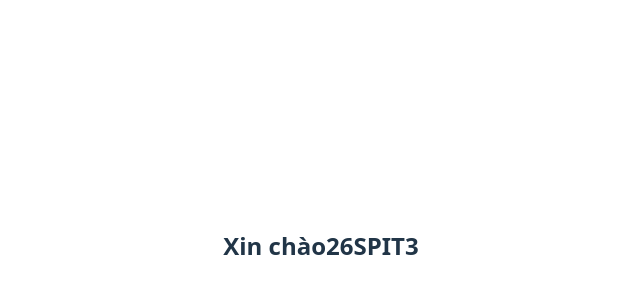
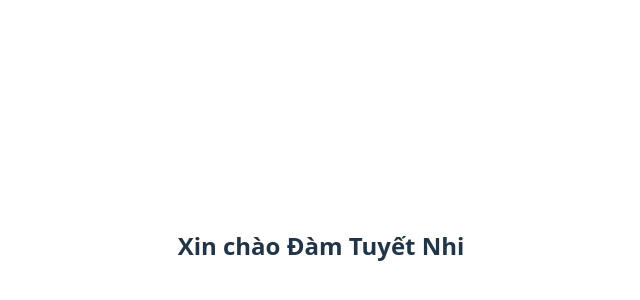
Before and after one commit to damtuyetnhi06022009-cmd/dtn_bai2, a React (Vite) app: page / in a window 1280 px wide. Shown: the part 154-454 px from the top of the page, without its empty margins (319-959 px from the left). Built offline with nearby package versions, Linux system fonts and the light colour scheme.

Commit message:
Add multiple files

```diff
--- a/src/App.jsx
+++ b/src/App.jsx
@@ -10,7 +10,7 @@ function App() {
   return (
     <>
       <div className='card-title'>
-        <Welcome name ="26SPIT3"/>
+        <Welcome name =" Đàm Tuyết Nhi "/>
       </div>
     </>
   )
```
